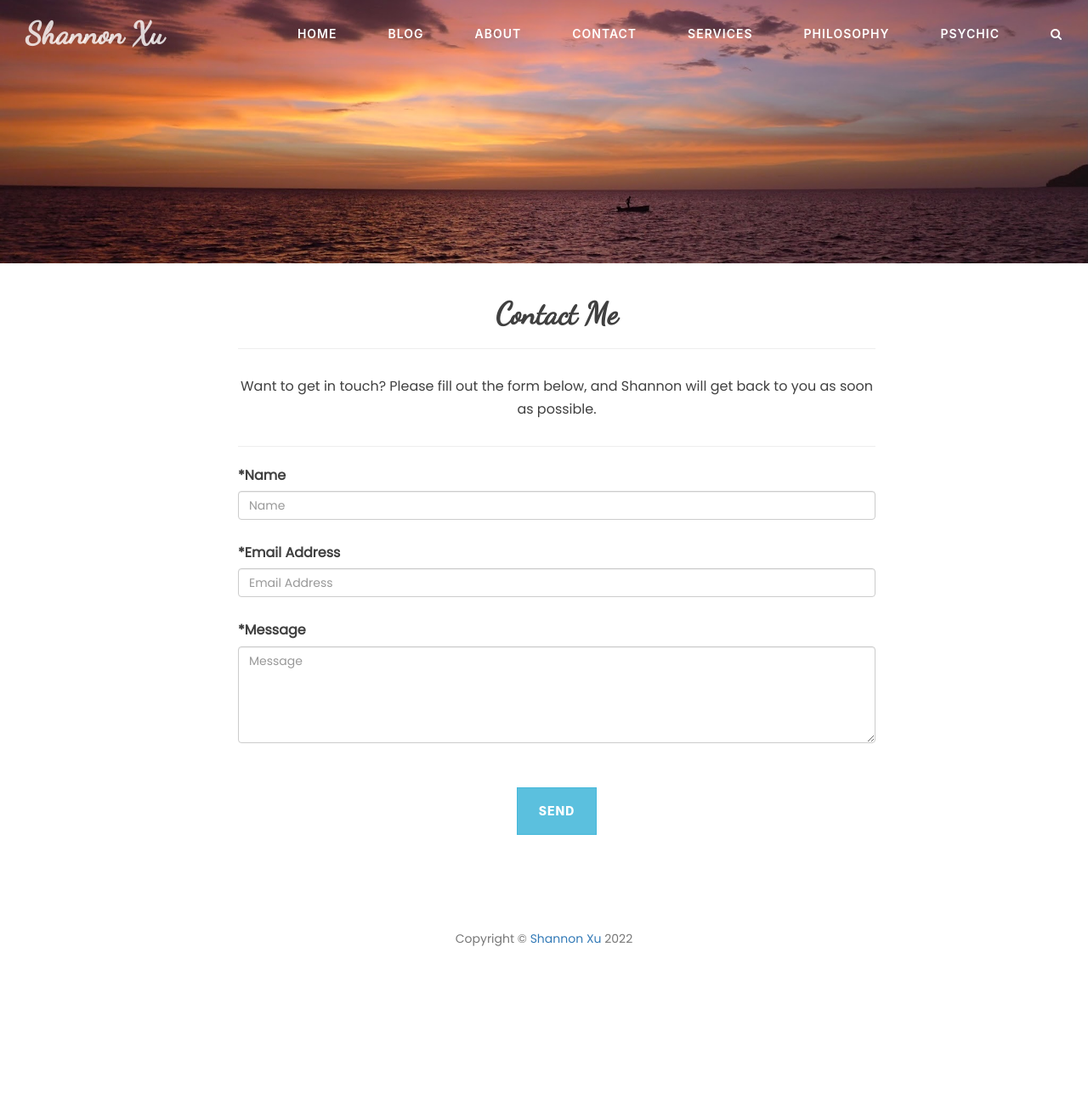
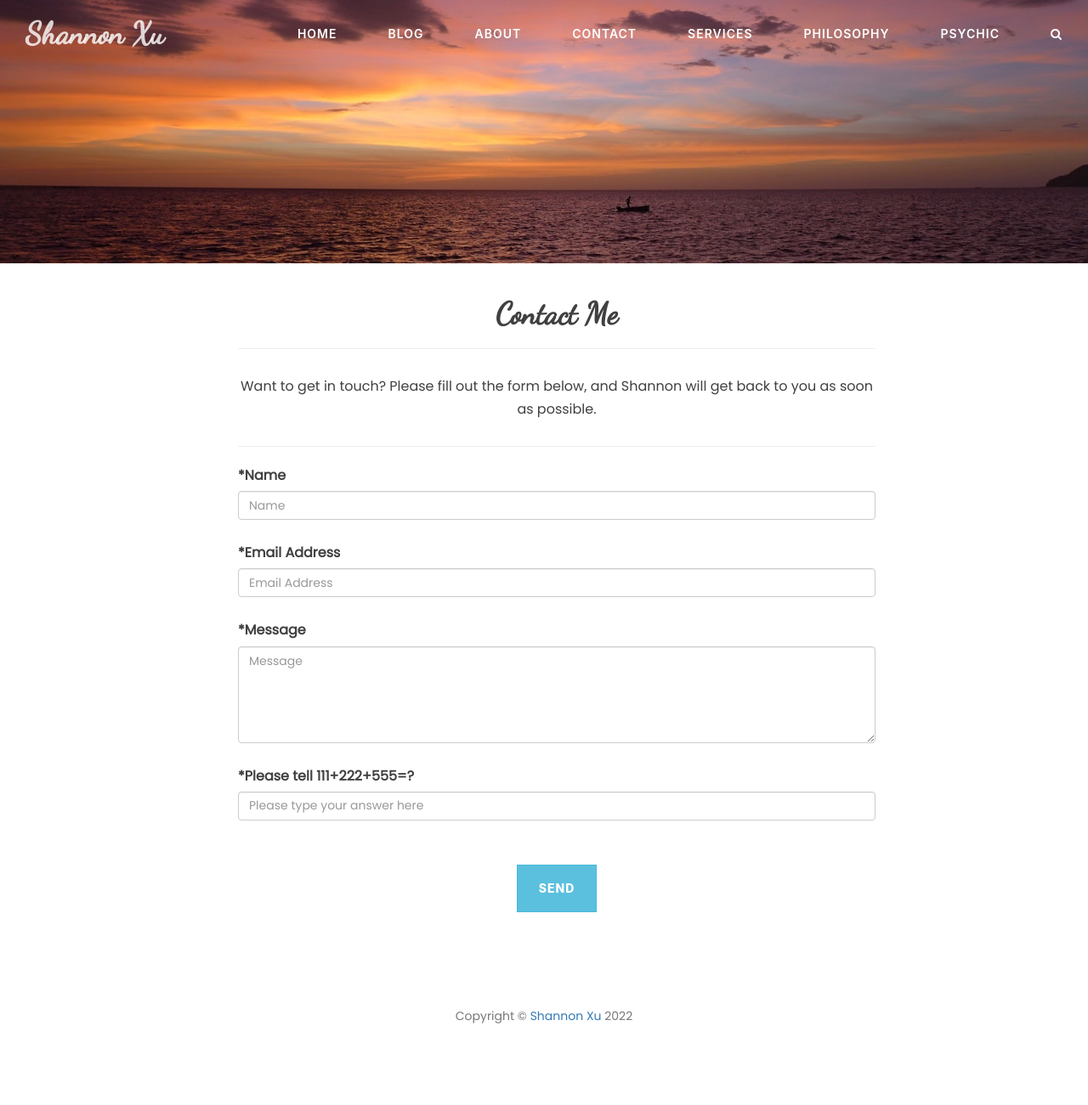
Before and after one commit to psychicdev1111/psychicdev1111.github.io, a Jekyll site: the page built from contact.html, in a window 1280 px wide. Shown: the whole page at 85% size. Built offline with Jekyll 4.4.1, drawn with Linux system fonts in a browser that asks for light colours; nearby versions of some CDN libraries; comment, search, counter and statistics services are not loaded; before the commit the page ends 1210 px from its top, so only the background shows below that.

Commit message:
add robot check to gform

```diff
--- a/contact.html
+++ b/contact.html
@@ -44,6 +44,14 @@ header-img: "img/contact-bg.jpg"
                     <p class="help-block text-danger"></p>
                 </div>
             </div>
+            <div class="row control-group">
+                <div class="form-group col-lg-8 col-lg-offset-2 col-md-10 col-md-offset-1 floating-label-form-group">
+                    <label for="question">*Please tell 111+222+555=?</label>
+                    <input type="number" name="entry.1022562557" class="form-control" placeholder="Please type your answer here" id="question" required>
+                    <p class="help-block text-danger"></p>
+                </div>
+            </div>
+
             <br>
             <div id="success"></div>
             <div class="row">
```
